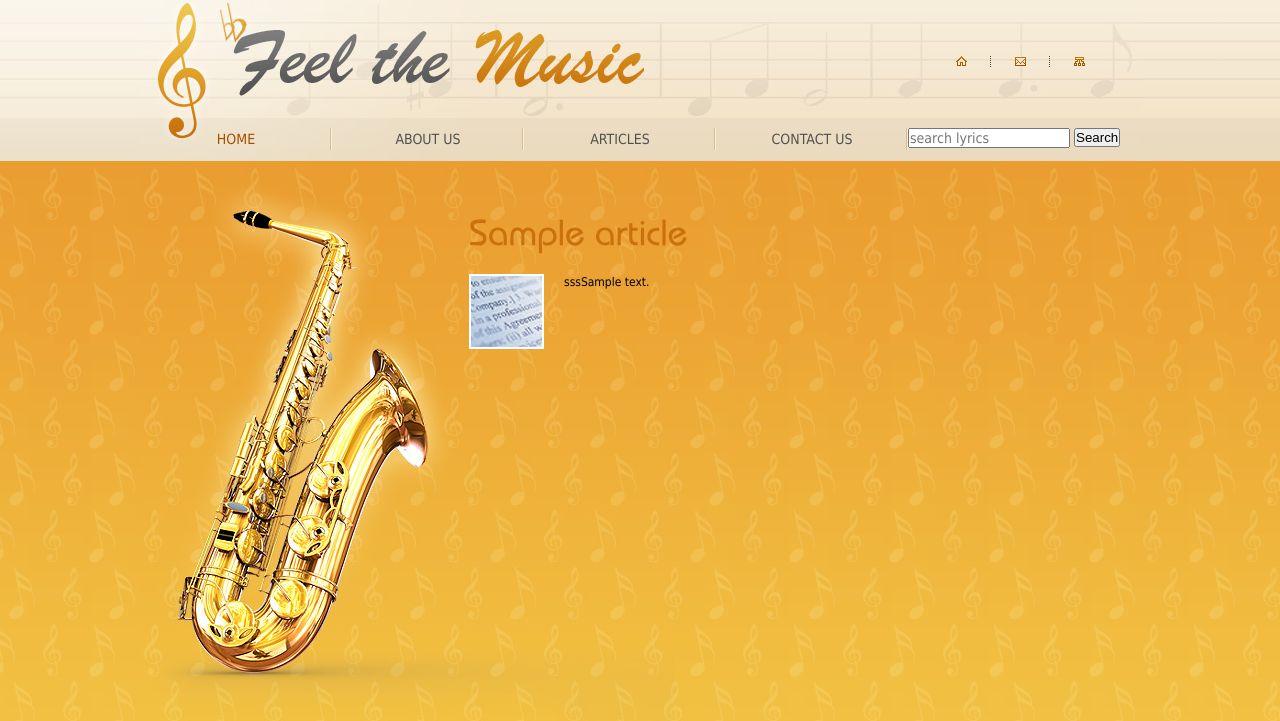
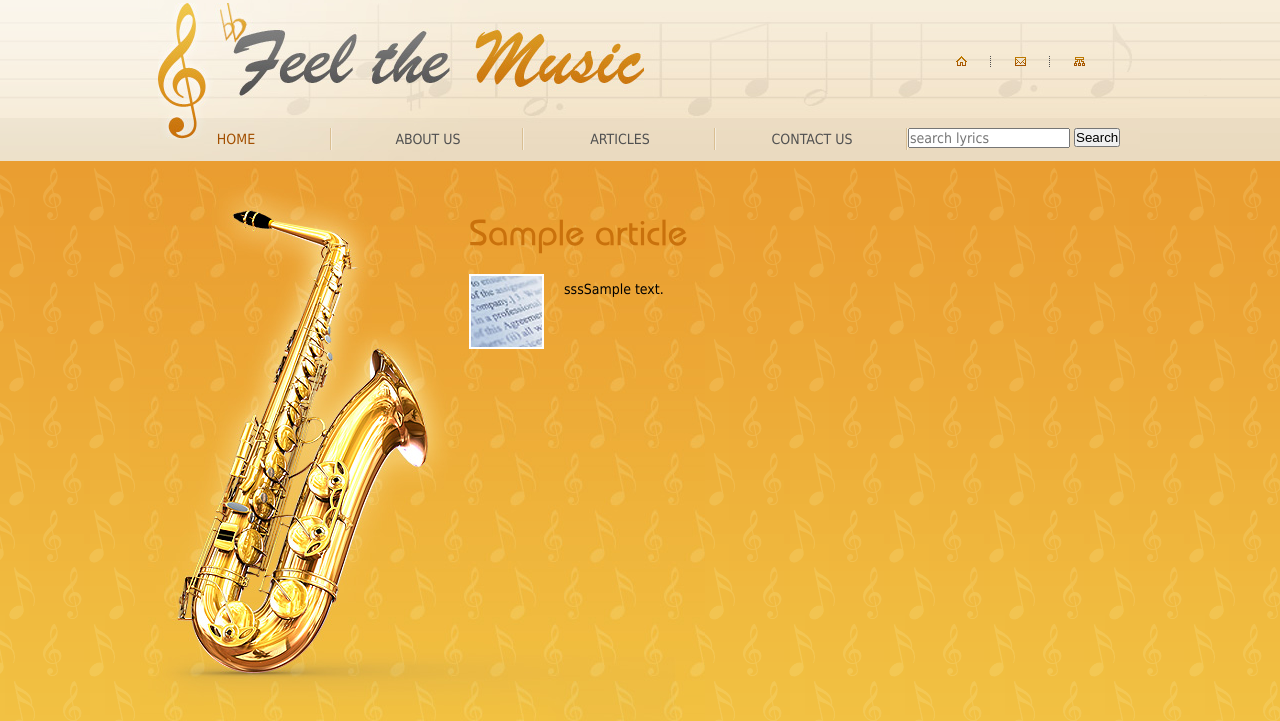
Before and after one commit to Nadeemaslam/lyrics, a Django app: template lyricapp/templates/lyricapp/article.html in a window 1280 px wide. Shown: the top 721 px of the page. Run offline with Django 3.2, Linux system fonts and the light colour scheme; the template is opened without the code that fills it: values that come from a table or form of the project are taken from there, others are empty; tables that the repository leaves empty hold one stand-in row (values such as "Sample post"); some libraries are stand-ins or nearby versions.

Commit message:
lyrics style changed

```diff
--- a/static/lyricapp/css/style.css
+++ b/static/lyricapp/css/style.css
@@ -50,6 +50,12 @@ ul {list-style:none}
 /* other */
 .img-box1 {width:100%;overflow:hidden;padding-bottom:12px}
 .img-box1 img {float:left;margin:0 20px 0 0}
+.img-box1 p {
+	font-size: 14px;
+    font-weight: 400 !important;
+    line-height: 30px;
+}
+
 .p1 {margin-bottom:20px}
 /* txt, links, lines, titles */
 a {color:#c9710c;outline:none}
```
